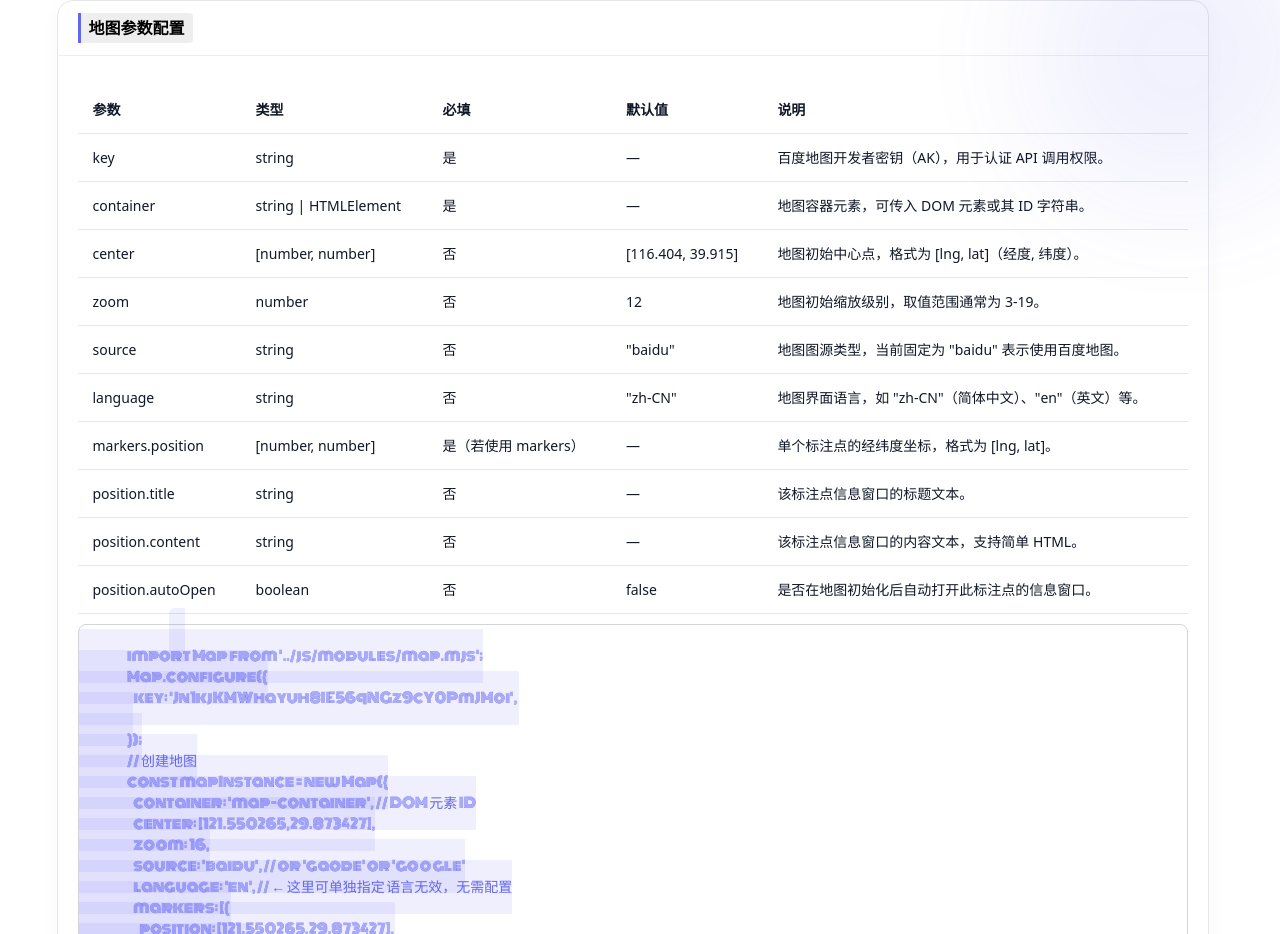
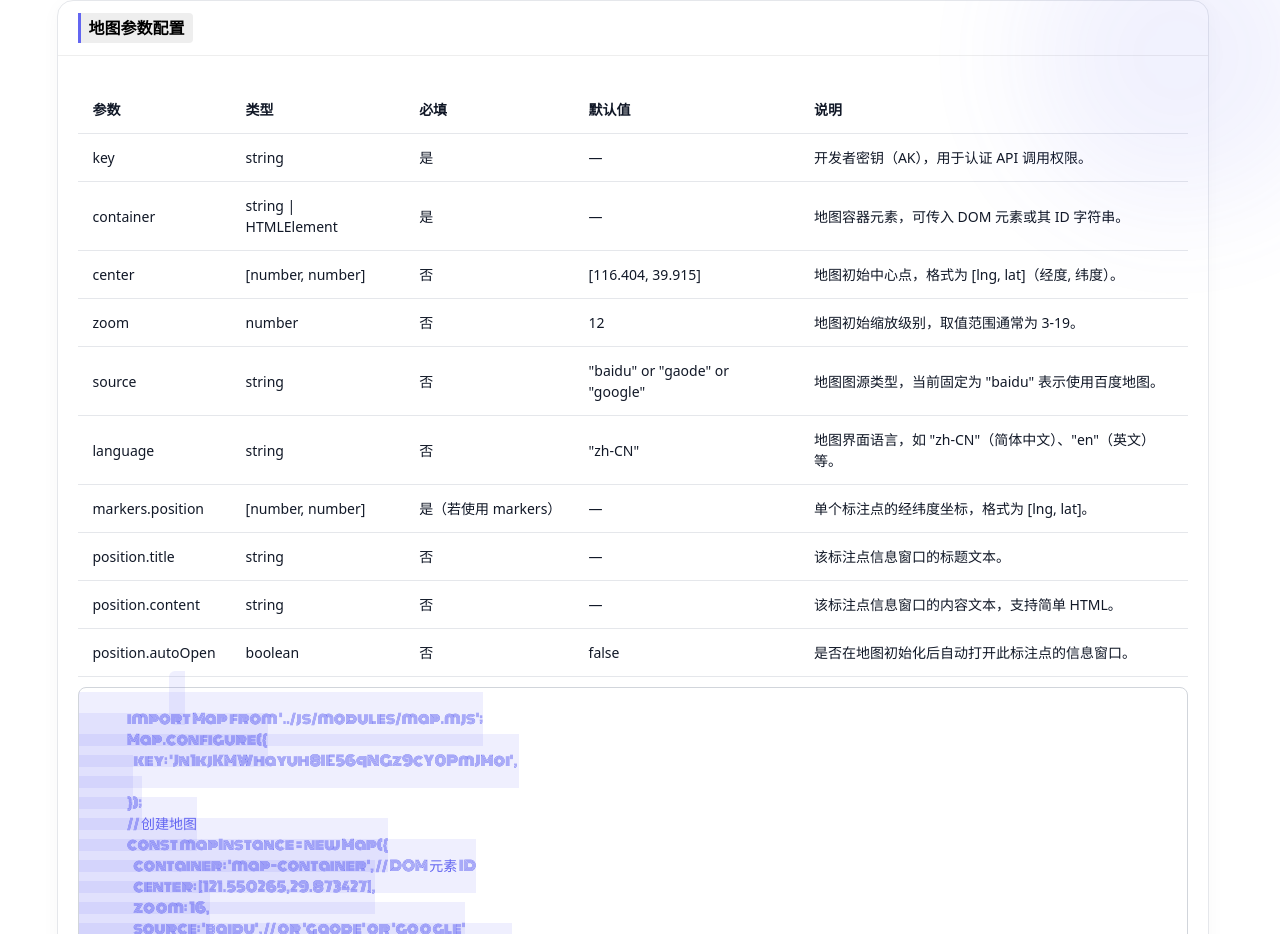
Before and after one commit to Junquanzhong/JquanUI, a plain HTML site: page html/map.html in a window 1280 px wide. Shown: the part 826-1760 px from the top of the page. Drawn offline with nearby package versions, Linux system fonts and the light colour scheme; a script that the page names is missing; files whose address does not match are found by name.

Commit message:
docs(map.html): 更新地图API文档说明
修改开发者密钥描述，使其更通用
更新地图图源类型的可选值说明

```diff
--- a/html/map.html
+++ b/html/map.html
@@ -73,7 +73,7 @@
                                 <td>string</td>
                                 <td>是</td>
                                 <td>—</td>
-                                <td>百度地图开发者密钥（AK），用于认证 API 调用权限。</td>
+                                <td>开发者密钥（AK），用于认证 API 调用权限。</td>
                             </tr>
                             <tr>
                                 <td>container</td>
@@ -100,7 +100,7 @@
                                 <td>source</td>
                                 <td>string</td>
                                 <td>否</td>
-                                <td>"baidu"</td>
+                                <td>"baidu" or "gaode" or "google"</td>
                                 <td>地图图源类型，当前固定为 "baidu" 表示使用百度地图。</td>
                             </tr>
                             <tr>
```
